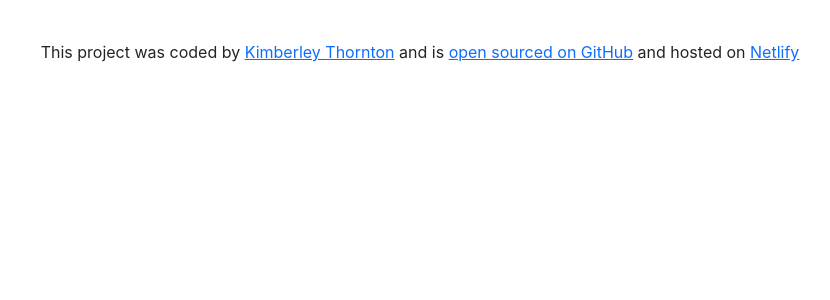
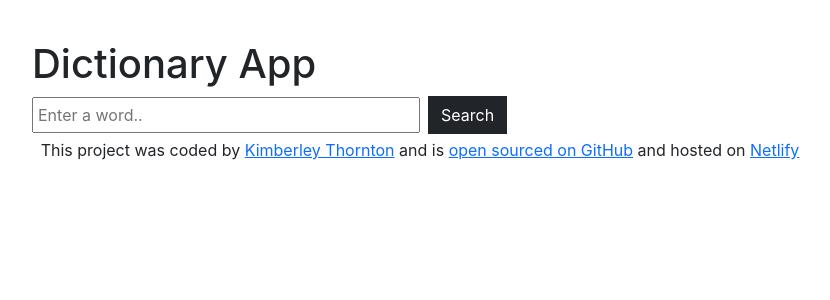
Before and after one commit to kimberleyjthornton-debug/dictionary-project-kjt, a React (Create React App) app: page / in a window 1280 px wide. Shown: the top 300 px of the page, without its empty margins (220-1050 px from the left). Built offline with nearby package versions, Linux system fonts and the light colour scheme.

Commit message:
Created a Dictionary component with a search engine form with two event listener functions; one to set keyword using useState, the other (for now) generates an alert defining the keyword

```diff
--- a/src/App.css
+++ b/src/App.css
@@ -5,6 +5,6 @@
 }
 
 .App footer {
+  font-size: 16px;
   text-align: center;
-  font-size: 16px;
 }
--- a/src/App.js
+++ b/src/App.js
@@ -1,9 +1,17 @@
 import "./App.css";
+import React from "react";
+import Dictionary from "./Dictionary";
 
 function App() {
   return (
-    <div className="Dictionary App">
+    <div className="App">
       <div className="container">
+        <header>
+          <h1>Dictionary App</h1>
+        </header>
+        <main>
+          <Dictionary />
+        </main>
         <footer className="text-align">
           This project was coded by{" "}
           <a
--- /dev/null
+++ b/src/Dictionary.css
@@ -0,0 +1,4 @@
+.form-search-bar {
+  padding: 4px;
+  width: 50%;
+}
--- /dev/null
+++ b/src/Dictionary.js
@@ -0,0 +1,33 @@
+import React, { useState } from "react";
+import "./Dictionary.css";
+
+export default function Dictionary() {
+  let [keyword, setKeyword] = useState("");
+
+  function Search(event) {
+    event.preventDefault();
+    alert(`Searching for the definition of ${keyword}`);
+  }
+
+  function changeKeyword(event) {
+    setKeyword(event.target.value);
+  }
+
+  return (
+    <div className="Dictionary">
+      <form onSubmit={Search}>
+        <input
+          className="form-search-bar"
+          type="search"
+          placeholder="Enter a word.."
+          onChange={changeKeyword}
+        />
+        <input
+          type="submit"
+          value="Search"
+          className="btn btn-dark color-white ms-2 mb-1 rounded-0"
+        />
+      </form>
+    </div>
+  );
+}
```
